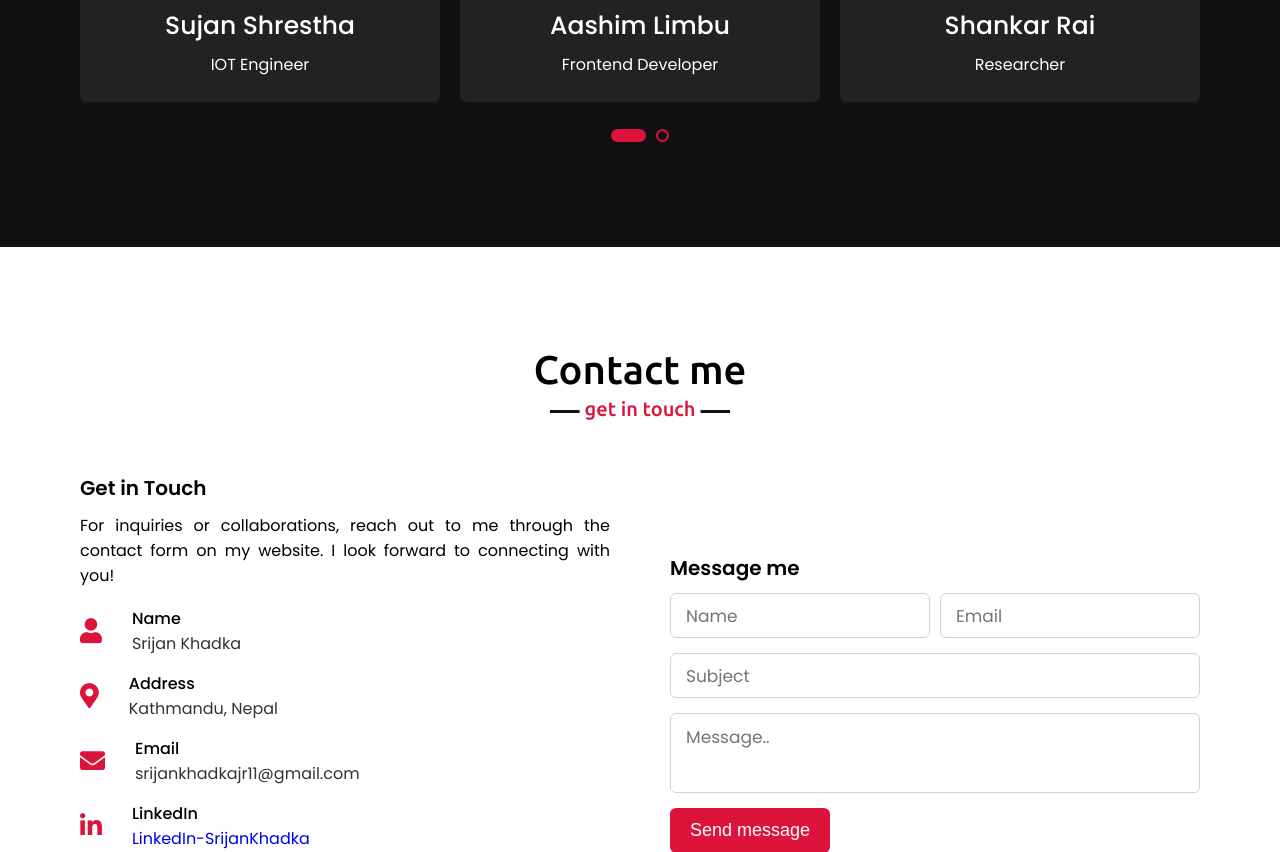
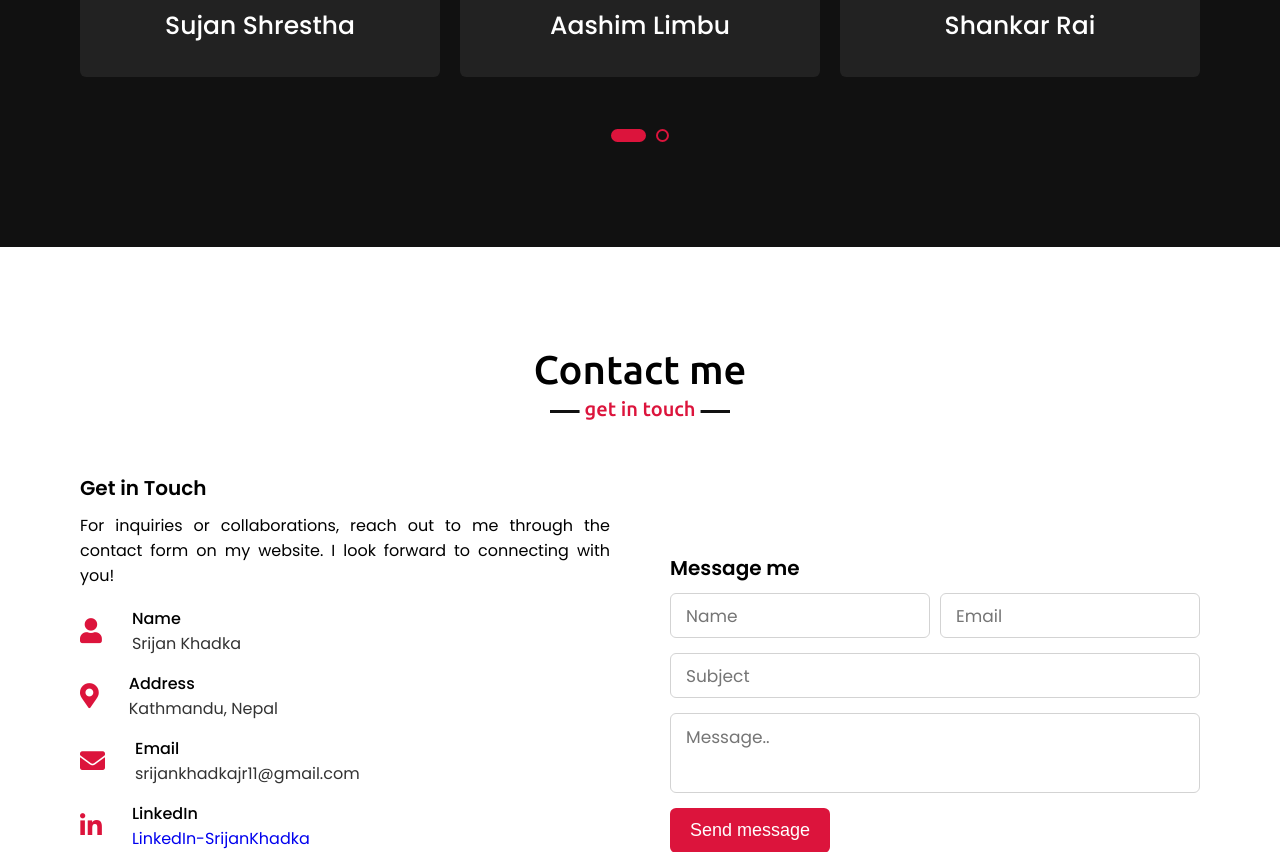
Before and after one commit to SJR11/portfolio-website, a plain HTML site: page index.html in a window 1280 px wide. Shown: the part 3254-4106 px from the top of the page. Drawn offline with nearby package versions, Linux system fonts and the light colour scheme.

Commit message:
Removed position or role

```diff
--- a/index.html
+++ b/index.html
@@ -170,28 +170,28 @@
                     <div class="box">
                         <img src="./images/profile-1.jpg" alt="">
                         <div class="text">Srijan Khadka</div>
-                        <p>Backend Developer</p>
+                        <!--<p>Backend Developer</p>-->
                     </div>
                 </div>
                 <div class="card">
                     <div class="box">
                         <img src="./images/profile-2.jpg" alt="">
                         <div class="text">Sujan Shrestha</div>
-                        <p>IOT Engineer</p>
+                        <!--<p>IOT Engineer</p>-->
                     </div>
                 </div>
                 <div class="card">
                     <div class="box">
                         <img src="./images/profile-3.jpg" alt="">
                         <div class="text">Aashim Limbu</div>
-                        <p>Frontend Developer</p>
+                        <!--<p>Frontend Developer</p>-->
                     </div>
                 </div>
                 <div class="card">
                     <div class="box">
                         <img src="./images/profile-4.jpg" alt="">
                         <div class="text">Shankar Rai</div>
-                        <p>Researcher</p>
+                        <!--<p>Researcher</p>-->
                     </div>
                 </div>
                 <div class="card">
```
